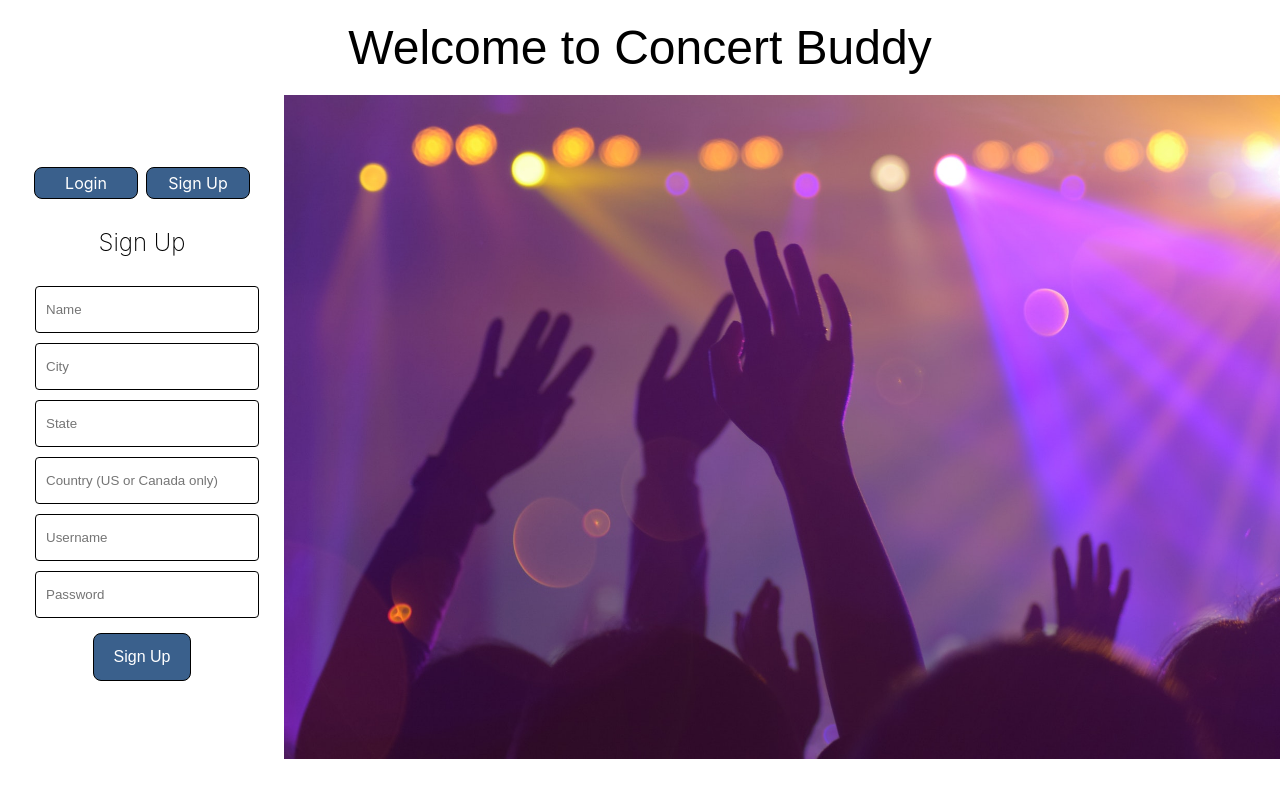
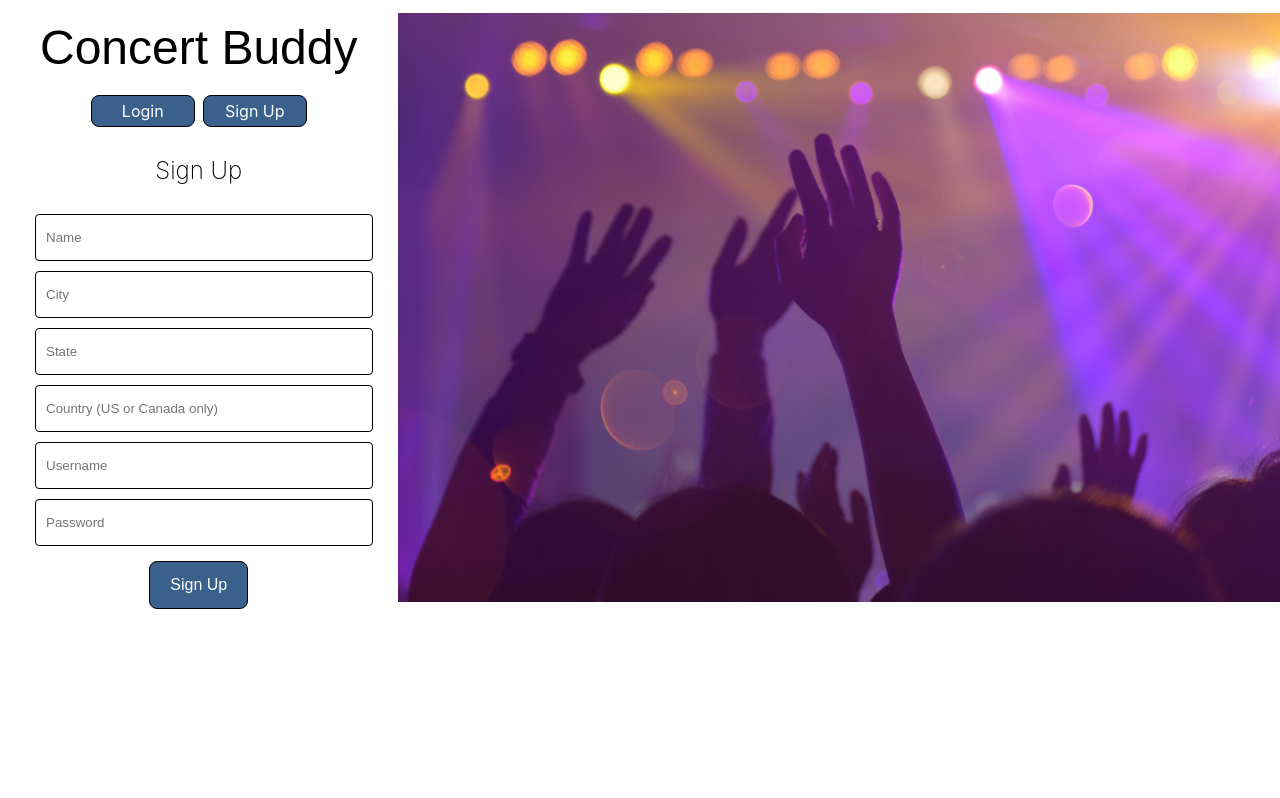
Before and after one commit to racheladaw/concert-buddy-frontend, a React (Create React App) app: page /signup in a window 1280 px wide. Built offline with nearby package versions, Linux system fonts and the light colour scheme; no server answers.

Commit message:
Moved header into welcome-text div

```diff
--- a/src/components/Welcome.js
+++ b/src/components/Welcome.js
@@ -7,8 +7,8 @@ import { Switch, Route, Link } from 'react-router-dom';
 const Welcome = () => {
   return (
     <div className="Welcome">
-      <h4>Welcome to Concert Buddy</h4>
       <div className="welcome-text">
+        <h4>Concert Buddy</h4>
         <Link to='/login' className="welcome-link">Login</Link>
         <Link to='/signup' className="welcome-link">Sign Up</Link>
         <Switch>
```
